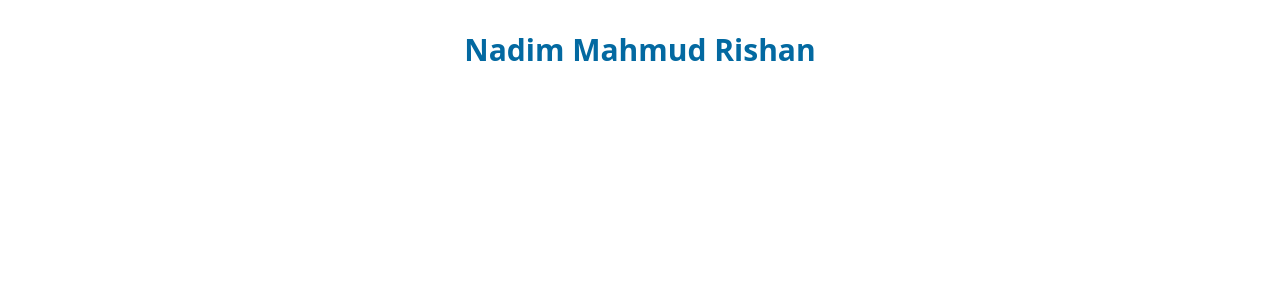
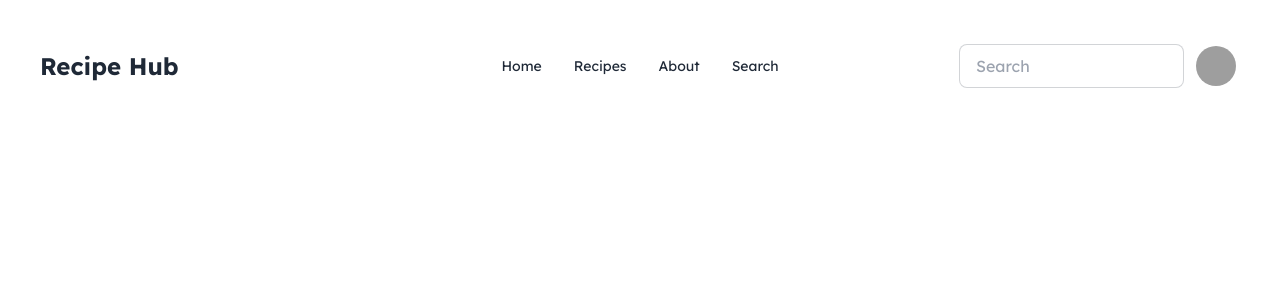
Before and after one commit to NadimMahmudRishan/Recipe-hub, a React (Vite) app: page / in a window 1280 px wide. Shown: the top 300 px of the page. Built offline with nearby package versions, Linux system fonts and the light colour scheme; grey boxes are pictures that could not be loaded.

Commit message:
Header added.

```diff
--- a/package.json
+++ b/package.json
@@ -19,6 +19,7 @@
     "@types/react-dom": "^18.3.0",
     "@vitejs/plugin-react": "^4.3.2",
     "autoprefixer": "^10.4.20",
+    "daisyui": "^4.12.13",
     "eslint": "^9.11.1",
     "eslint-plugin-react": "^7.37.0",
     "eslint-plugin-react-hooks": "^5.1.0-rc.0",
--- a/src/App.jsx
+++ b/src/App.jsx
@@ -1,14 +1,14 @@
-import { useState } from 'react'
-import './App.css'
+import "./App.css";
+import Header from "./componenes/header/Header";
+import Banner from "./componenes/banner/Banner";
 
 function App() {
-  const [count, setCount] = useState(0)
-
   return (
     <>
-     <h2 className=' text-3xl font-bold text-sky-700 '>Nadim Mahmud Rishan</h2>
+      <Header></Header>
+
     </>
-  )
+  );
 }
 
-export default App
+export default App;
--- /dev/null
+++ b/src/componenes/banner/Banner.jsx
@@ -0,0 +1,59 @@
+const Banner = () => {
+  return (
+    <div>
+      <div className="carousel rounded-box w-64">
+        <div className="carousel-item w-full">
+          <img
+            src="https://img.daisyui.com/images/stock/photo-1559703248-dcaaec9fab78.webp"
+            className="w-full"
+            alt="Tailwind CSS Carousel component"
+          />
+        </div>
+        <div className="carousel-item w-full">
+          <img
+            src="https://img.daisyui.com/images/stock/photo-1565098772267-60af42b81ef2.webp"
+            className="w-full"
+            alt="Tailwind CSS Carousel component"
+          />
+        </div>
+        <div className="carousel-item w-full">
+          <img
+            src="https://img.daisyui.com/images/stock/photo-1572635148818-ef6fd45eb394.webp"
+            className="w-full"
+            alt="Tailwind CSS Carousel component"
+          />
+        </div>
+        <div className="carousel-item w-full">
+          <img
+            src="https://img.daisyui.com/images/stock/photo-1494253109108-2e30c049369b.webp"
+            className="w-full"
+            alt="Tailwind CSS Carousel component"
+          />
+        </div>
+        <div className="carousel-item w-full">
+          <img
+            src="https://img.daisyui.com/images/stock/photo-1550258987-190a2d41a8ba.webp"
+            className="w-full"
+            alt="Tailwind CSS Carousel component"
+          />
+        </div>
+        <div className="carousel-item w-full">
+          <img
+            src="https://img.daisyui.com/images/stock/photo-1559181567-c3190ca9959b.webp"
+            className="w-full"
+            alt="Tailwind CSS Carousel component"
+          />
+        </div>
+        <div className="carousel-item w-full">
+          <img
+            src="https://img.daisyui.com/images/stock/photo-1601004890684-d8cbf643f5f2.webp"
+            className="w-full"
+            alt="Tailwind CSS Carousel component"
+          />
+        </div>
+      </div>
+    </div>
+  );
+};
+
+export default Banner;
--- /dev/null
+++ b/src/componenes/header/Header.jsx
@@ -0,0 +1,85 @@
+const Header = () => {
+  return (
+    <div>
+      <div className="navbar bg-base-100">
+        <div className="navbar-start">
+          <div className="dropdown">
+            <div tabIndex={0} role="button" className="btn btn-ghost lg:hidden">
+              <svg
+                xmlns="http://www.w3.org/2000/svg"
+                className="h-5 w-5"
+                fill="none"
+                viewBox="0 0 24 24"
+                stroke="currentColor"
+              >
+                <path
+                  strokeLinecap="round"
+                  strokeLinejoin="round"
+                  strokeWidth="2"
+                  d="M4 6h16M4 12h8m-8 6h16"
+                />
+              </svg>
+            </div>
+            <ul
+              tabIndex={0}
+              className="menu menu-sm dropdown-content bg-base-100 rounded-box z-[1] mt-3 w-52 p-2 shadow"
+            >
+              <li>
+                <a>Home</a>
+              </li>
+              <li>
+                <a>Recipes</a>
+              </li>
+              <li>
+                <a>About</a>
+              </li>
+              <li>
+                <a>Search</a>
+              </li>
+            </ul>
+          </div>
+          <a className="md:text-2xl text-md md:font-bold font-semibold">Recipe Hub</a>
+        </div>
+        <div className="navbar-center hidden lg:flex">
+          <ul className="menu menu-horizontal px-1">
+            <li>
+              <a>Home</a>
+            </li>
+            <li>
+              <a>Recipes</a>
+            </li>
+            <li>
+              <a>About</a>
+            </li>
+            <li>
+              <a>Search</a>
+            </li>
+          </ul>
+        </div>
+        <div className="navbar-end gap-2">
+          <div className="form-control">
+            <input
+              type="text"
+              placeholder="Search"
+              className="input input-bordered w-24 max-h-10 md:max-h-11 md:w-auto"
+            />
+          </div>
+          <div
+            tabIndex={0}
+            role="button"
+            className="btn btn-ghost btn-circle avatar"
+          >
+            <div className="w-10 rounded-full">
+              <img
+                alt="Profile"
+                src="https://i.ibb.co.com/58fpDJF/IMG-20230814-133832.jpg"
+              />
+            </div>
+          </div>
+        </div>
+      </div>
+    </div>
+  );
+};
+
+export default Header;
--- a/src/index.css
+++ b/src/index.css
@@ -1,3 +1,8 @@
+@import url("https://fonts.googleapis.com/css2?family=Lexend:wght@100..900&display=swap");
 @tailwind base;
 @tailwind components;
 @tailwind utilities;
+
+body {
+  font-family: "Lexend", sans-serif;
+}
--- a/tailwind.config.js
+++ b/tailwind.config.js
@@ -7,5 +7,5 @@ export default {
   theme: {
     extend: {},
   },
-  plugins: [],
+  plugins: [require('daisyui'),],
 }
```
Also changed, not shown: 1 other file (tests, documents, lock files or other folders).
